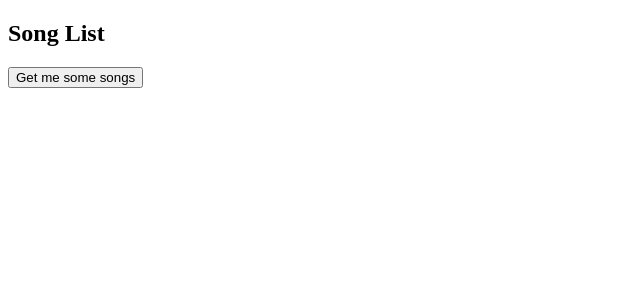
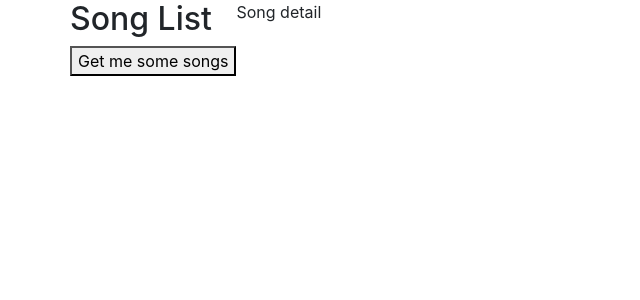
Before and after one commit to petercagala/udemy-modern-React-with-redux, a React (Create React App) app in the folder songs-application/: page / in a window 1280 px wide. Shown: the top 300 px of the page, without its empty margins (0-640 px from the left). Built offline with nearby package versions, Linux system fonts and the light colour scheme.

Commit message:
[section13-156] SongDetail component

```diff
--- a/songs-application/public/index.html
+++ b/songs-application/public/index.html
@@ -24,6 +24,7 @@
       work correctly both with client-side routing and a non-root public URL.
       Learn how to configure a non-root public URL by running `npm run build`.
     -->
+    <link rel="stylesheet" href="https://stackpath.bootstrapcdn.com/bootstrap/4.4.1/css/bootstrap.min.css" integrity="sha384-Vkoo8x4CGsO3+Hhxv8T/Q5PaXtkKtu6ug5TOeNV6gBiFeWPGFN9MuhOf23Q9Ifjh" crossorigin="anonymous">
     <title>React App</title>
   </head>
   <body>
--- a/songs-application/src/components/App.tsx
+++ b/songs-application/src/components/App.tsx
@@ -2,6 +2,7 @@
 import {connect} from 'react-redux';
 import {StoreState} from '../reducers/index';
 import {SongList} from './song/SongList';
+import {SongDetail} from './song/SongDetail';
 
 import './App.css';
 
@@ -30,6 +31,9 @@
                     <div className="column eight wide">
                         <SongList/>
                     </div>
+                    <div className="column eight wide">
+                        <SongDetail/>
+                    </div>
                 </div>
             </div>
         );
--- /dev/null
+++ b/songs-application/src/components/song/SongDetail.tsx
@@ -0,0 +1,43 @@
+import React from 'react';
+import {connect} from 'react-redux';
+import {StoreState, Song} from '../../reducers/index';
+
+
+interface SongDetailProps {
+    song: Song | null;
+}
+
+interface SongDetailState {
+
+}
+
+class _SongDetail extends React.Component<SongDetailProps, SongDetailState> {
+
+    constructor(props: SongDetailProps, state: SongDetailState) {
+        super(props);
+
+        this.state = {}
+    }
+
+
+    render() {
+        console.log(this.props);
+
+        return (
+            <div>
+                Song detail
+            </div>
+        );
+    }
+}
+
+const mapStateToProps = (state: StoreState): { song: Song | null} => {
+    return {
+        song: state.selectedSong,
+    }
+}
+
+export const SongDetail = connect(
+    mapStateToProps,
+    {}
+)(_SongDetail);
--- a/songs-application/src/components/song/SongList.tsx
+++ b/songs-application/src/components/song/SongList.tsx
@@ -8,7 +8,6 @@
     songList: Song[];
     selectAllSongs: Function;
     selectSong: Function;
-    selectedSong: Song | null;
 }
 
 interface SongListState {
@@ -24,7 +23,6 @@
     }
 
     private renderSongs(): JSX.Element[] {
-        console.log(this.props);
 
         return this.props.songList.map<JSX.Element>(song => {
             return (
@@ -66,13 +64,10 @@
  */
 const mapStateToProps = (state: StoreState): {
     songList: Song[];
-    selectedSong: Song | null;
 } => {
-    console.log(state);
 
     return {
         songList: state.songList,
-        selectedSong: state.selectedSong,
     };
 }
 
```
